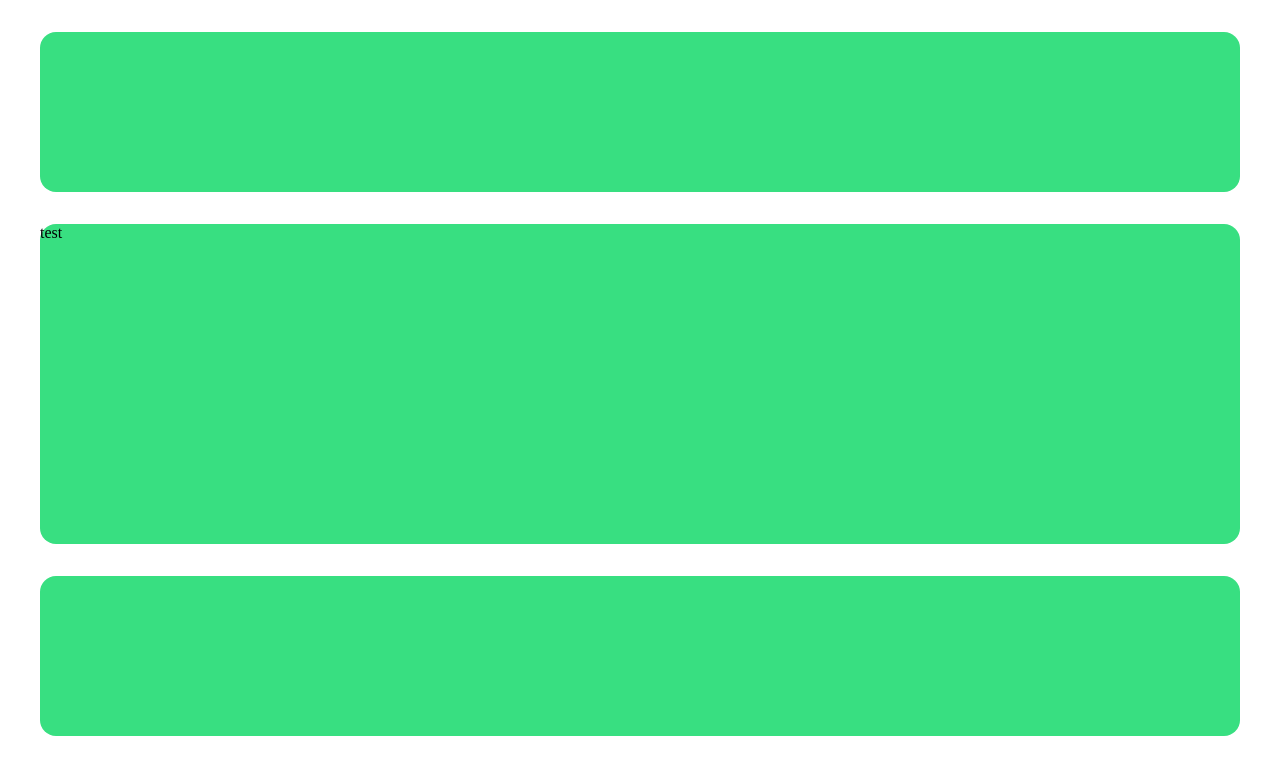
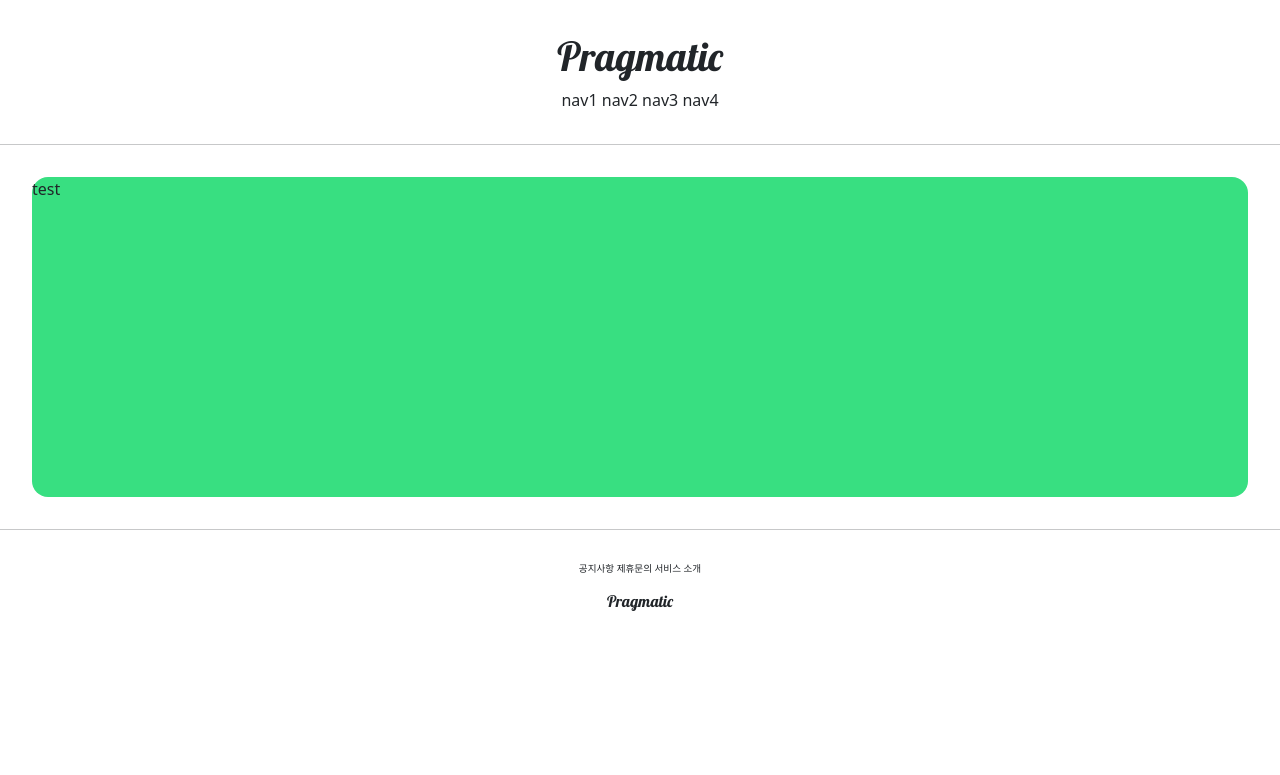
Before and after one commit to hwd3004/clone_pinterest, a Django app: page /account/hello_world/ in a window 1280 px wide. Shown: the top 775 px of the page. Run offline with Django 3.2, Linux system fonts and the light colour scheme.

Commit message:
3. static

```diff
--- a/clone_pinterest/settings.py
+++ b/clone_pinterest/settings.py
@@ -132,6 +132,10 @@ USE_TZ = True
 
 STATIC_URL = '/static/'
 
+STATIC_ROOT = os.path.join(BASE_DIR, 'staticfiles')
+
+STATICFILES_DIRS = [BASE_DIR / 'static']
+
 # Default primary key field type
 # https://docs.djangoproject.com/en/3.2/ref/settings/#default-auto-field
 
--- /dev/null
+++ b/static/base.css
@@ -0,0 +1,17 @@
+.pragmatic_logo {
+  font-family: 'Lobster', cursive;
+}
+
+.pragmatic_footer_button {
+  font-size: 0.6rem;
+}
+
+.pragmatic_footer {
+  text-align: center;
+  margin-top: 2rem;
+}
+
+.pragmatic_header {
+  text-align: center;
+  margin: 2rem 0;
+}
--- a/templates/base.html
+++ b/templates/base.html
@@ -4,7 +4,7 @@
   <body>
     {% include 'header.html' %}
 
-    <!--  -->
+    <hr />
 
     {% block content %}
 
@@ -12,7 +12,7 @@
 
     {% endblock %}
 
-    <!--  -->
+    <hr />
 
     {% include 'footer.html' %}
   </body>
--- a/templates/footer.html
+++ b/templates/footer.html
@@ -1,8 +1,11 @@
-<div
-  style="
-    height: 10rem;
-    background-color: #38df81;
-    border-radius: 1rem;
-    margin: 2rem;
-  "
-></div>
+<div class="pragmatic_footer">
+  <div class="pragmatic_footer_button"">
+    <span>공지사항</span>
+    <span>제휴문의</span>
+    <span>서비스 소개</span>
+  </div>
+
+  <div style="margin-top: 1rem;">
+    <h6 class="pragmatic_logo">Pragmatic</h6>
+  </div>
+</div>
--- a/templates/head.html
+++ b/templates/head.html
@@ -1,6 +1,23 @@
+{% load static %}
+
 <head>
   <meta charset="UTF-8" />
   <meta http-equiv="X-UA-Compatible" content="IE=edge" />
   <meta name="viewport" content="width=device-width, initial-scale=1.0" />
   <title>clone pinterest</title>
+
+  <link
+    href="https://cdn.jsdelivr.net/npm/bootstrap@5.0.1/dist/css/bootstrap.min.css"
+    rel="stylesheet"
+    integrity="sha384-+0n0xVW2eSR5OomGNYDnhzAbDsOXxcvSN1TPprVMTNDbiYZCxYbOOl7+AMvyTG2x"
+    crossorigin="anonymous"
+  />
+
+  <link rel="preconnect" href="https://fonts.gstatic.com" />
+  <link
+    href="https://fonts.googleapis.com/css2?family=Lobster&display=swap"
+    rel="stylesheet"
+  />
+
+  <link rel="stylesheet" href="{% static 'base.css' %}" />
 </head>
--- a/templates/header.html
+++ b/templates/header.html
@@ -1,8 +1,12 @@
-<div
-  style="
-    height: 10rem;
-    background-color: #38df81;
-    border-radius: 1rem;
-    margin: 2rem;
-  "
-></div>
+<div class="pragmatic_header">
+  <div>
+    <h1 class="pragmatic_logo">Pragmatic</h1>
+  </div>
+
+  <div>
+    <span>nav1</span>
+    <span>nav2</span>
+    <span>nav3</span>
+    <span>nav4</span>
+  </div>
+</div>
```
Also changed, not shown: README.md.
